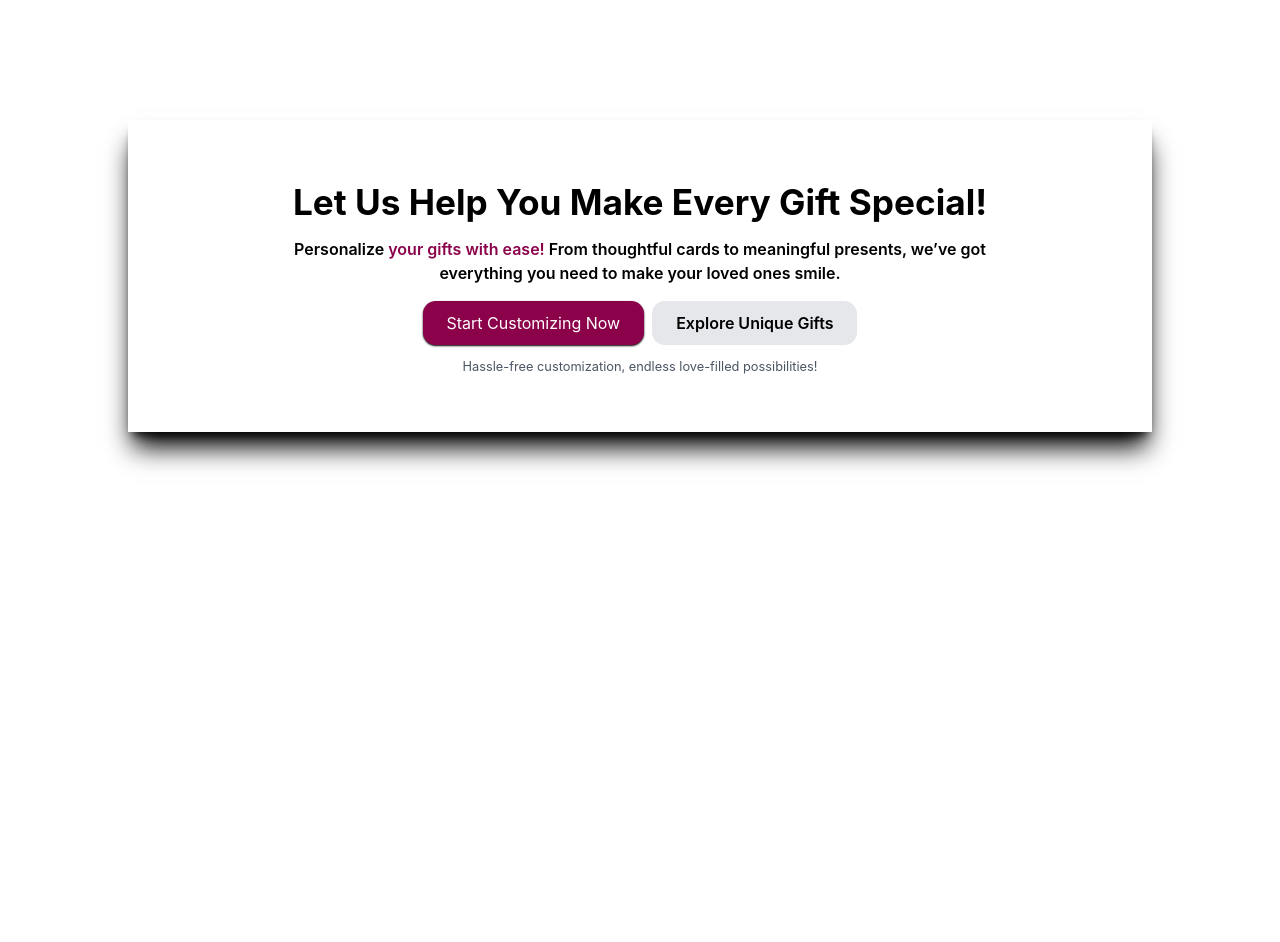
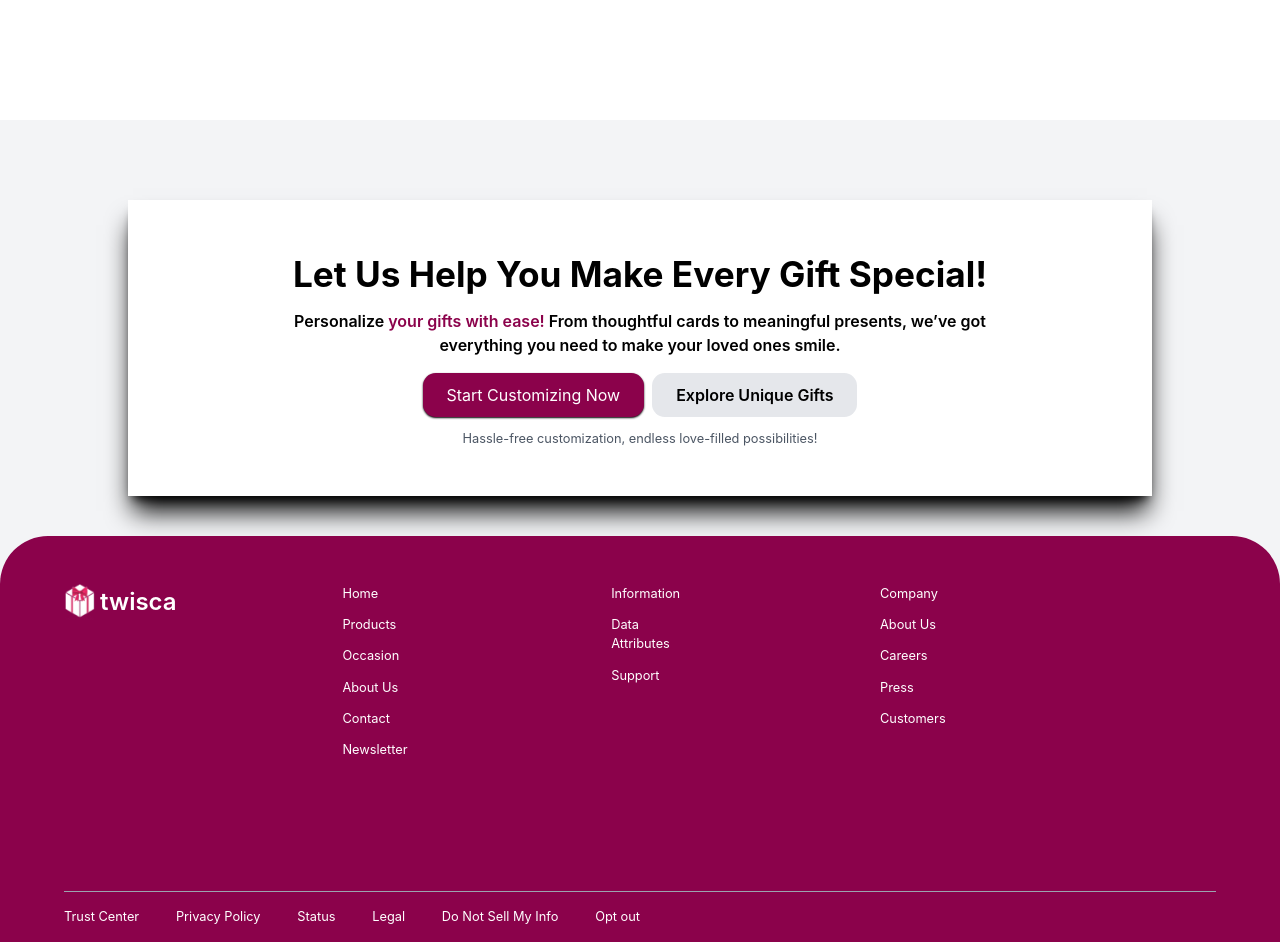
Before and after one commit to SheharyarXD/twisca, a React (Create React App) app in the folder my-app/: page / in a window 1280 px wide. Shown: the part 4680-5622 px from the top of the page. Before the commit the page ends 5600 px from the top, so only its background shows below. Built offline with nearby package versions, Linux system fonts and the light colour scheme.

Commit message:
Footer remaining

```diff
--- a/my-app/src/components/Homepage.js
+++ b/my-app/src/components/Homepage.js
@@ -168,8 +168,8 @@ return(
     </div>
     </section>
     {/* Let us help */}
-    <section className="h-screen">
-      <div className="flex flex-col text-center w-[80%] mx-auto py-[7vh] shadow-xl shadow-black">
+    <section className="h-screen bg-gray-100 pt-[10vh] flex justify-between flex-col">
+      <div className="flex flex-col text-center w-[80%] mx-auto py-[6vh] shadow-xl shadow-black bg-white">
         <div className="font-bold text-[2.2rem]">Let Us Help You Make Every Gift Special!</div>
         <div className="text-center font-semibold py-[1vh]">
         <p>Personalize <span className="text-[#8B024B]"> your gifts with ease!</span> From thoughtful cards to meaningful presents, we’ve got <br /> everything you need to make your loved ones smile.</p>
@@ -182,6 +182,50 @@ return(
           <div className="pt-[1.5vh] text-gray-600 text-[0.8rem]">Hassle-free customization, endless love-filled possibilities!</div>
         </div>
       </div>
+      <footer className="text-white bg-[#8B024B] text-[0.8rem] rounded-t-[3rem] px-[5vw] mt-[5vh]">
+      <div className="upperSection flex flex-row pt-[6vh] min-h-fit pb-[15vh]">
+        <div className="w-[16%] flex flex-row items-center h-fit">
+          <img src="./Images/logoWhite.png" className="h-[4.5vh] w-auto mr-[0.4vw]" alt="" />
+          <div className="text-[1.5rem] font-semibold">
+             twisca
+            </div>
+            </div>
+        <div className="w-[70%] flex flex-row justify-around">
+          <div className="flex flex-col w-[10%]">
+            <a className="pb-3" href="">Home</a>
+            <a className="pb-3" href="">Products</a>
+            <a className="pb-3" href="">Occasion</a>
+            <a className="pb-3" href="">About Us</a>
+            <a className="pb-3" href="">Contact</a>
+            <a className="pb-3" href="">Newsletter</a>
+          </div>
+          <div  className="flex flex-col w-[10%]">
+            <a className="pb-3" href="">Information</a>
+            <a className="pb-3" href="">Data Attributes</a>
+            <a className="pb-3" href="">Support</a>
+          </div>
+          <div  className="flex flex-col w-[10%]">
+            <a className="pb-3" href="">Company</a>
+            <a className="pb-3" href="">About Us</a>
+            <a className="pb-3" href="">Careers</a>
+            <a className="pb-3" href="">Press</a>
+            <a className="pb-3" href="">Customers</a>
+          </div>
+        </div>
+      </div>
+      <div className="baseline flex flex-col ">
+        <div className="h-[0.09px] bg-gray-400"></div>
+        <div className="py-[2vh] flex justify-between w-[50%]">
+       <a href="">Trust Center</a>
+       <a href="">Privacy Policy</a>
+       <a href="">Status</a>
+       <a href="">Legal</a>
+       <a href="">Do Not Sell My Info</a>
+       <a href="">Opt out</a>
+        </div>
+        <div></div>
+      </div>
+      </footer>
     </section>
 
 
```
Also changed, not shown: my-app/public/Images/logoWhite.png (added).
